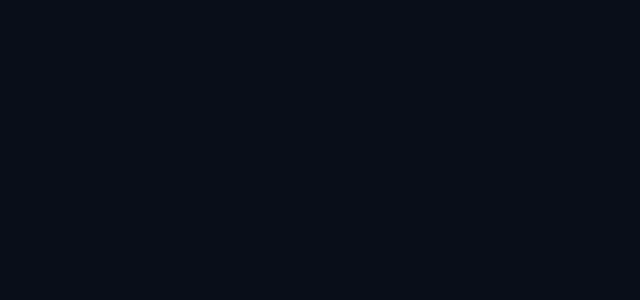
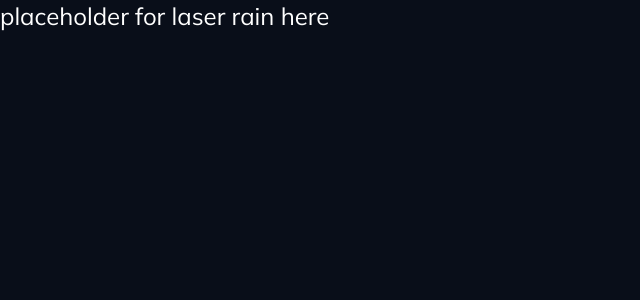
Before and after one commit to fauzialhari/engram-interactive, a Next.js app: page / in a window 1280 px wide. Shown: the top 300 px of the page, without its empty margins (0-640 px from the left). Built offline with nearby package versions, Linux system fonts and the light colour scheme.

Commit message:
Add placeholder for laser rain

```diff
--- a/pages/index.tsx
+++ b/pages/index.tsx
@@ -8,6 +8,9 @@ import CharactersSlider from "../components/CharactersSlider";
 const Home: NextPage = () => {
   return (
     <main className="container mx-auto">
+      <div className="mb-24 h-screen">
+        placeholder for laser rain here
+      </div>
       <Story
         intro="cyberpunk jrpg set in 2105 germany."
         title="Story"
```
